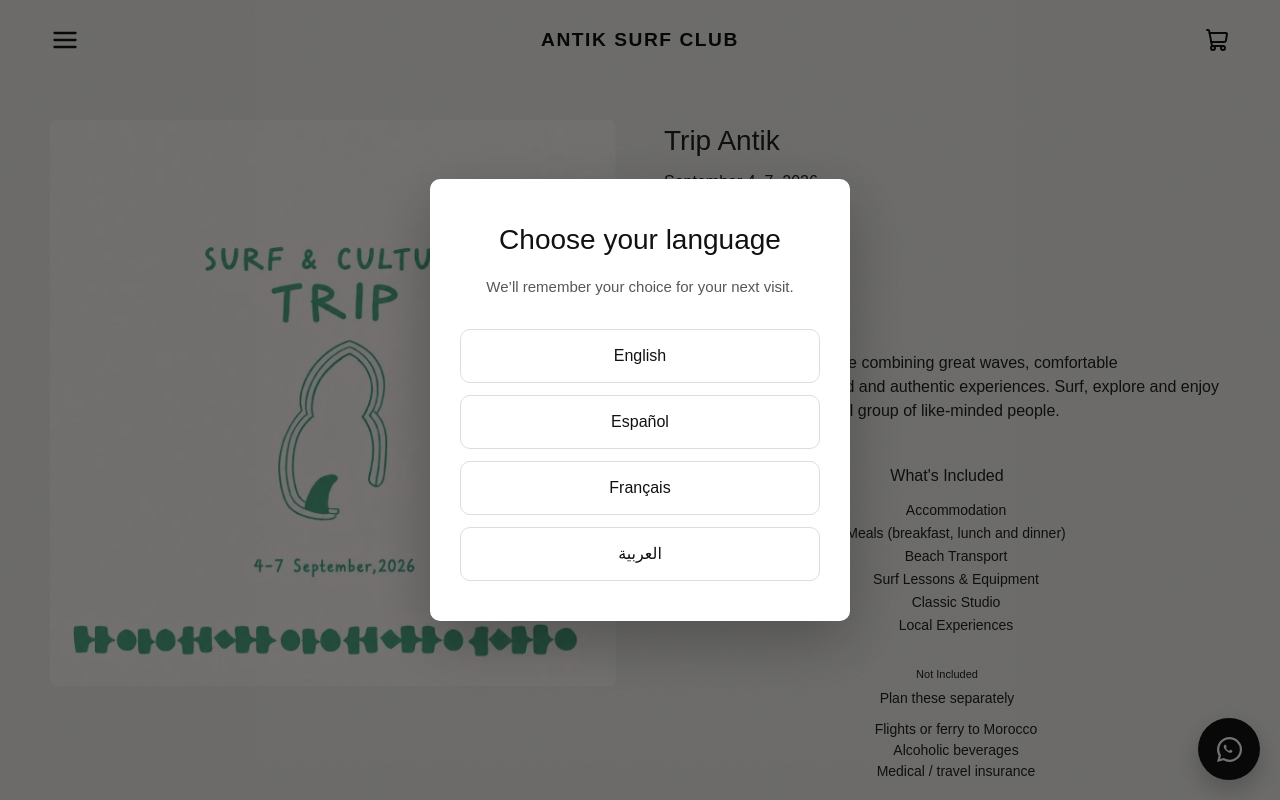
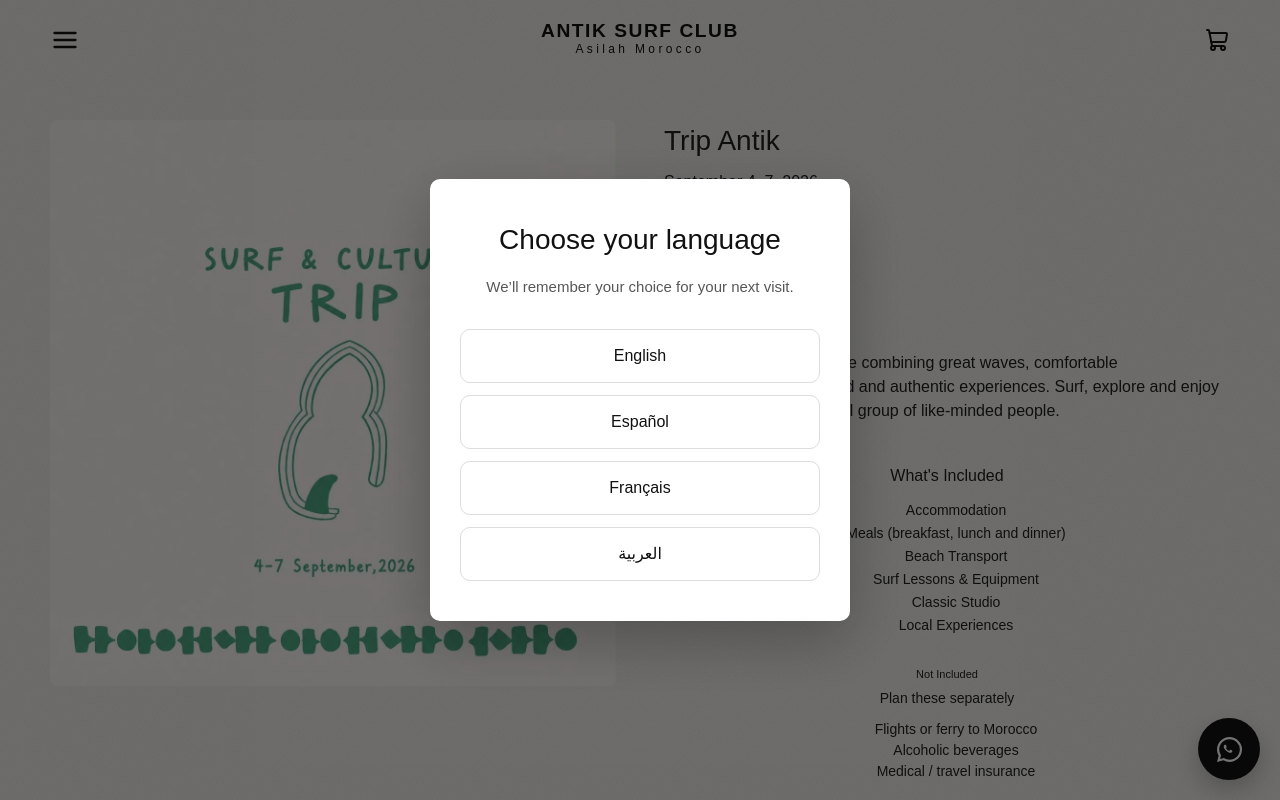
Before and after one commit to pablonare/antiksurf-next, a Next.js app: page /1/surftrips/1 in a window 1280 px wide. Shown: the top 800 px of the page. Built offline with nearby package versions, Linux system fonts and the light colour scheme; no server answers.

Commit message:
he anadido localizacion a brand

```diff
--- a/src/components/ui/Brand/Brand.jsx
+++ b/src/components/ui/Brand/Brand.jsx
@@ -5,6 +5,7 @@
   return (
     <Link href="/" className={styles.brand}>
       <h1>ANTIK SURF CLUB</h1>
+      <h2>Asilah Morocco</h2>
     </Link>
   );
 }
--- a/src/components/ui/Brand/Brand.module.css
+++ b/src/components/ui/Brand/Brand.module.css
@@ -19,6 +19,13 @@
   white-space: nowrap;
 }
 
+.brand h2{
+  text-align: center;
+  font-size: 12px;
+  letter-spacing: 0.28em;
+  transform: translateY(-5px);
+  /* letter-spacing: */
+}
 
 .brand:hover {
     font-size: clamp(1.2rem, 1.6vw, 3rem);
```
